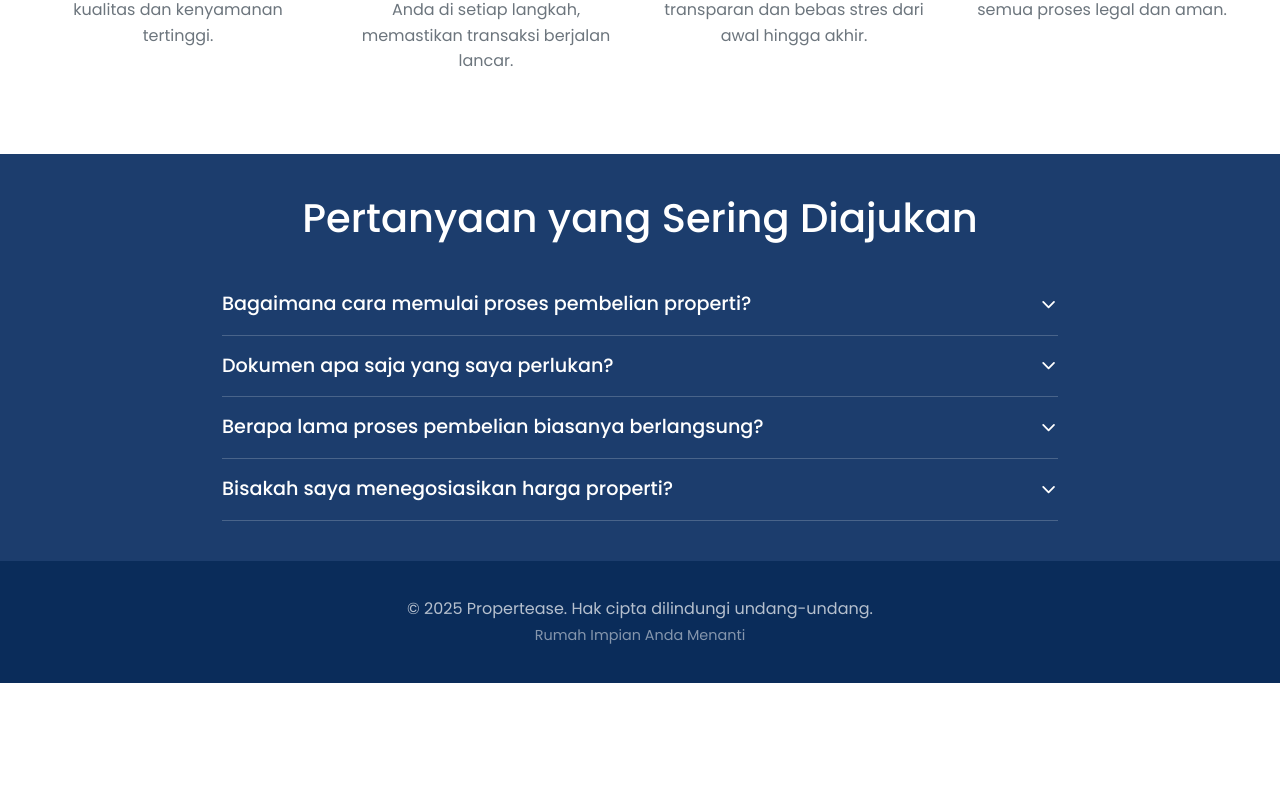
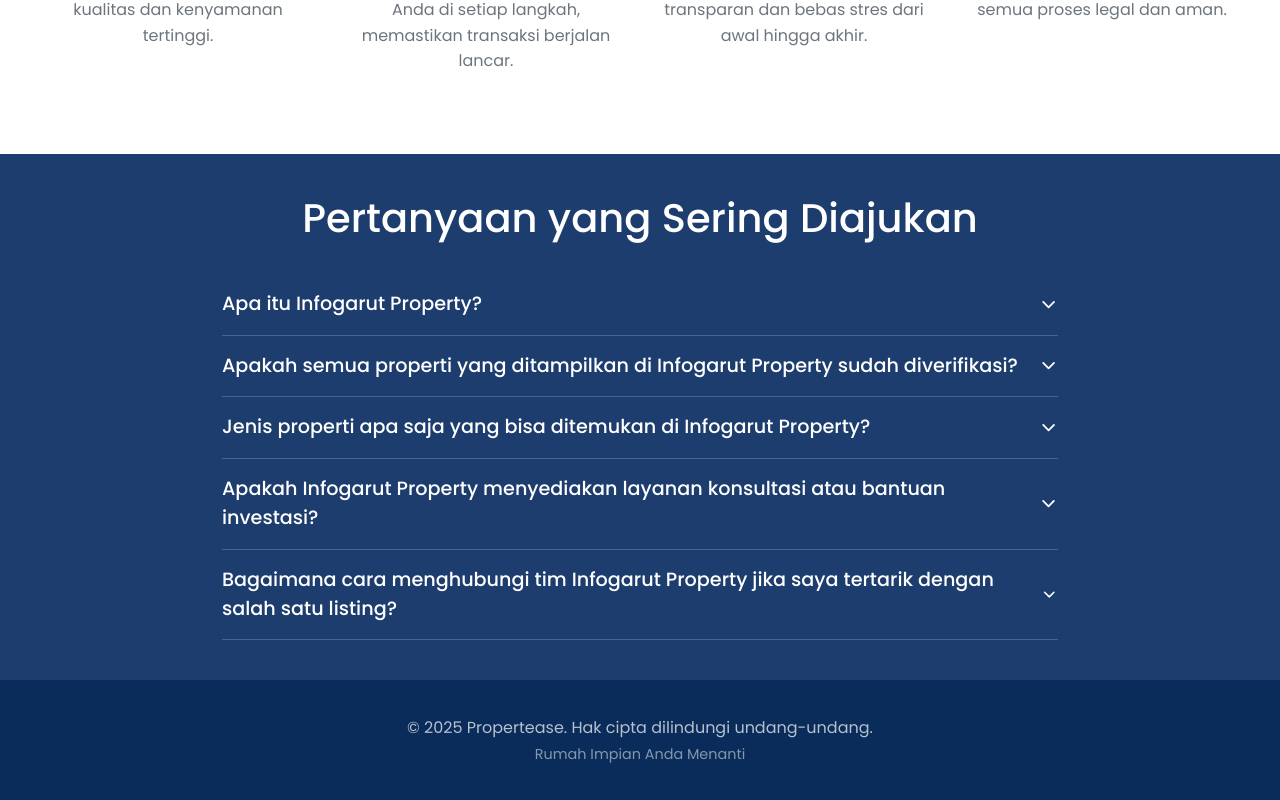
Before and after one commit to anozeref/infogarut-properti, a React (Vite) app in the folder frontend/: page / in a window 1280 px wide. Shown: the part 1826-2626 px from the top of the page. Before the commit the page ends 2509 px from the top, so only its background shows below. Built offline with nearby package versions, Linux system fonts and the light colour scheme; no server answers.

Commit message:
Update fiturguest

```diff
--- a/frontend/src/components/Faq/Faq.jsx
+++ b/frontend/src/components/Faq/Faq.jsx
@@ -3,25 +3,31 @@ import React, { useState } from 'react';
 import styles from './Faq.module.css';
 import { IoChevronDown } from "react-icons/io5";
 
+// DATA FAQ YANG BARU DIMASUKKAN DI SINI
 const faqData = [
   {
-    question: "Bagaimana cara memulai proses pembelian properti?",
-    answer: "Langkah pertama adalah menentukan anggaran Anda dan mencari properti yang sesuai. Setelah itu, hubungi agen kami untuk menjadwalkan kunjungan dan kami akan memandu Anda melalui proses negosiasi hingga selesai."
+    question: "Apa itu Infogarut Property?",
+    answer: "Infogarut Property adalah platform informasi dan layanan properti di Garut yang membantu masyarakat menemukan hunian, tanah, maupun investasi terbaik. Kami menyediakan data terbaru, panduan lokasi, serta koneksi langsung dengan agen dan pemilik terpercaya di wilayah Garut."
   },
   {
-    question: "Dokumen apa saja yang saya perlukan?",
-    answer: "Anda akan memerlukan dokumen identitas (KTP), NPWP, slip gaji atau bukti penghasilan, dan dokumen lain yang mungkin diminta oleh bank jika Anda mengajukan KPR."
+    question: "Apakah semua properti yang ditampilkan di Infogarut Property sudah diverifikasi?",
+    answer: "Ya. Setiap listing yang tampil di Infogarut Property melalui proses verifikasi untuk memastikan keaslian data dan kejelasan kepemilikan, agar calon pembeli merasa aman dan nyaman dalam bertransaksi."
   },
   {
-    question: "Berapa lama proses pembelian biasanya berlangsung?",
-    answer: "Prosesnya bervariasi, tetapi umumnya memakan waktu antara 1 hingga 3 bulan, tergantung pada kelengkapan dokumen dan proses persetujuan kredit dari bank."
+    question: "Jenis properti apa saja yang bisa ditemukan di Infogarut Property?",
+    answer: "Anda dapat menemukan berbagai jenis properti seperti rumah tinggal, tanah kavling, ruko, kos, hingga lahan investasi strategis di seluruh wilayah Garut, mulai dari kawasan perkotaan hingga daerah wisata."
   },
   {
-    question: "Bisakah saya menegosiasikan harga properti?",
-    answer: "Tentu saja. Negosiasi harga adalah bagian umum dari proses pembelian properti. Agen kami akan membantu Anda mendapatkan harga terbaik yang disepakati oleh kedua belah pihak."
+    question: "Apakah Infogarut Property menyediakan layanan konsultasi atau bantuan investasi?",
+    answer: "Tentu. Tim Infogarut Property siap memberikan panduan investasi lokal, termasuk analisis nilai properti, potensi pengembangan wilayah, serta tips membeli atau menjual properti dengan aman dan menguntungkan."
+  },
+  {
+    question: "Bagaimana cara menghubungi tim Infogarut Property jika saya tertarik dengan salah satu listing?",
+    answer: "Anda dapat langsung menghubungi kami melalui form kontak di website Infogarut Property, atau melalui WhatsApp dan email resmi yang tertera di setiap halaman listing. Tim kami akan merespons dengan cepat dan membantu proses transaksi Anda hingga tuntas."
   }
 ];
 
+// Komponen FaqItem tidak perlu diubah
 const FaqItem = ({ faq, index, toggleFAQ }) => {
   return (
     <div
@@ -39,6 +45,7 @@ const FaqItem = ({ faq, index, toggleFAQ }) => {
   );
 };
 
+// Komponen Faq utama tidak perlu diubah logikanya
 const Faq = () => {
   const [faqs, setFaqs] = useState(
     faqData.map(item => ({...item, open: false}))
--- a/frontend/src/pages/Properti/Properti.jsx
+++ b/frontend/src/pages/Properti/Properti.jsx
@@ -4,38 +4,39 @@ import styles from './Properti.module.css';
 import PropertyCard from '../../components/PropertyCard/PropertyCard.jsx';
 import { useSearchParams } from 'react-router-dom';
 
-// Fungsi bantuan BARU yang lebih teliti untuk format DD/MM/YYYY HH:mm:ss
-const parseCustomDate = (dateString) => {
-    if (!dateString || typeof dateString !== 'string') return null;
+/**
+ * Helper function untuk mengubah string tanggal (dari format DD/MM/YYYY HH:mm:ss atau ISO)
+ * menjadi objek Date yang bisa dibandingkan.
+ * @param {string} dateString - String tanggal dari db.json (misal: "17/10/2025 19:49:14" atau "2025-10-17T12:42:23.028Z")
+ * @returns {Date} Objek Date
+ */
+const parsePostedAt = (dateString) => {
+  // Prioritas 1: Cek format "DD/MM/YYYY HH:mm:ss"
+  if (dateString && dateString.includes('/')) {
+    const parts = dateString.split(' ');
+    if (parts.length === 2) {
+      const dateParts = parts[0].split('/'); // [DD, MM, YYYY]
+      const timeParts = parts[1].split(':'); // [HH, mm, ss]
 
-    // Pisahkan tanggal dan waktu
-    const dateTimeParts = dateString.split(' ');
-    if (dateTimeParts.length !== 2) return null; // Harus ada tanggal dan waktu
+      // Pastikan semua bagian ada sebelum membuat objek Date
+      if (dateParts.length === 3 && timeParts.length === 3) {
+        // new Date(YYYY, MM-1, DD, HH, mm, ss)
+        // Bulan (MM) di JS dimulai dari 0 (Januari=0)
+        return new Date(dateParts[2], dateParts[1] - 1, dateParts[0], timeParts[0], timeParts[1], timeParts[2]);
+      }
+    }
+  }
 
-    const datePart = dateTimeParts[0];
-    const timePart = dateTimeParts[1];
+  // Fallback (Anomali atau format ISO): Tangani "2025-10-15T17:35:04.953Z"
+  // new Date() bisa langsung mem-parsing format ini.
+  // Pastikan dateString valid sebelum membuat objek Date
+  if (dateString) {
+      return new Date(dateString);
+  }
 
-    // Pisahkan bagian tanggal (DD/MM/YYYY)
-    const dateParts = datePart.split('/');
-    if (dateParts.length !== 3) return null; // Harus ada DD, MM, YYYY
-    const day = parseInt(dateParts[0], 10);
-    const month = parseInt(dateParts[1], 10); // Bulan (1-12)
-    const year = parseInt(dateParts[2], 10);
-
-    // Pisahkan bagian waktu (HH:mm:ss)
-    const timeParts = timePart.split(':');
-    if (timeParts.length !== 3) return null; // Harus ada HH, mm, ss
-    const hours = parseInt(timeParts[0], 10);
-    const minutes = parseInt(timeParts[1], 10);
-    const seconds = parseInt(timeParts[2], 10);
-
-    // Periksa apakah semua bagian adalah angka yang valid
-    if (isNaN(day) || isNaN(month) || isNaN(year) || isNaN(hours) || isNaN(minutes) || isNaN(seconds)) {
-        return null;
-    }
-
-    // Buat objek Date (Bulan dikurangi 1 karena JS bulan 0-11)
-    return new Date(year, month - 1, day, hours, minutes, seconds);
+  // Jika dateString null/undefined/kosong, kembalikan tanggal yang sangat lama
+  // agar properti ini muncul paling belakang jika tidak ada tanggal posting
+  return new Date(0);
 };
 
 
@@ -50,29 +51,26 @@ const Properti = () => {
 
     useEffect(() => {
         setLoading(true);
-        // Hapus parameter sort dari URL fetch
+        // Mengambil data dari endpoint 'properti' di db.json
         fetch('http://localhost:3004/properties')
             .then(res => res.json())
             .then(data => {
-                // Lakukan pengurutan di sini SETELAH data diterima
-                const sortedData = [...data].sort((a, b) => {
-                    const dateA = parseCustomDate(a.postedAt);
-                    const dateB = parseCustomDate(b.postedAt);
+                // Urutkan data menggunakan fungsi helper parsePostedAt
+                const sortedData = data.sort((a, b) => {
+                    const dateA = parsePostedAt(a.postedAt);
+                    const dateB = parsePostedAt(b.postedAt);
+                    // Urutkan descending: data B - data A (terbaru ke terlama)
+                    return dateB.getTime() - dateA.getTime(); // Menggunakan getTime() untuk perbandingan yang lebih aman
+                });
 
-                    // Jika salah satu tanggal tidak bisa di-parse, jangan ubah urutan
-                    if (!dateA) return 1;  // Taruh yg tidak valid di akhir
-                    if (!dateB) return -1; // Taruh yg tidak valid di akhir
-
-                    // Urutkan descending (terbaru dulu)
-                    return dateB.getTime() - dateA.getTime();
-                });
-                setProperties(sortedData); // Simpan data yang sudah terurut
+                // Simpan data yang sudah diurutkan ke state
+                setProperties(sortedData);
             })
             .catch(error => console.error("Gagal mengambil data properti:", error))
             .finally(() => {
                 setLoading(false);
             });
-    }, []); // Hanya berjalan sekali
+    }, []); // Dependency array kosong agar fetch hanya berjalan sekali saat komponen mount
 
     useEffect(() => {
         const tipeDariUrl = searchParams.get('tipe');
@@ -83,12 +81,15 @@ const Properti = () => {
         }
     }, [searchParams]);
 
-    // Filter seperti biasa (data sudah terurut di state 'properties')
+    // Data yang sudah diurutkan (dari state) kemudian difilter
     const filteredProperties = properties.filter(property => {
+        // FILTER BARU: Hanya tampilkan properti yang sudah disetujui
         const statusMatch = property.statusPostingan === 'approved';
+
         const tipeMatch = tipeFilter === 'Semua Tipe' || property.tipeProperti.toLowerCase() === tipeFilter.toLowerCase();
         const jenisMatch = jenisFilter === 'Semua Jenis' || property.jenisProperti.toLowerCase() === jenisFilter.toLowerCase();
         const locationMatch = property.lokasi.toLowerCase().includes(locationSearch.toLowerCase());
+
         return statusMatch && tipeMatch && jenisMatch && locationMatch;
     });
 
@@ -108,8 +109,7 @@ const Properti = () => {
             <div className={styles.filterSection}>
                 <h2 className={styles.title}>Temukan Properti Sempurna Anda</h2>
                 <div className={styles.filters}>
-                     {/* ... Filter Anda tidak berubah ... */}
-                     <div className={styles.filterGroup}>
+                    <div className={styles.filterGroup}>
                         <label>Cari Lokasi</label>
                         <input
                             type="text"
@@ -126,7 +126,6 @@ const Properti = () => {
                             <option value="Kos">Kos</option>
                             <option value="Ruko">Ruko</option>
                             <option value="Tanah">Tanah</option>
-                             <option value="Villa">Villa</option>
                         </select>
                     </div>
                     <div className={styles.filterGroup}>
@@ -147,7 +146,7 @@ const Properti = () => {
             <div className={styles.resultsSection}>
                 <p className={styles.resultsCount}>{filteredProperties.length} properti ditemukan</p>
                 <div className={styles.propertyGrid}>
-                    {/* Map data yang sudah difilter dan diurutkan */}
+                    {/* Data yang di-map di sini sudah terurut DAN terfilter */}
                     {filteredProperties.map(property => (
                         <PropertyCard key={property.id} property={property} />
                     ))}
```
